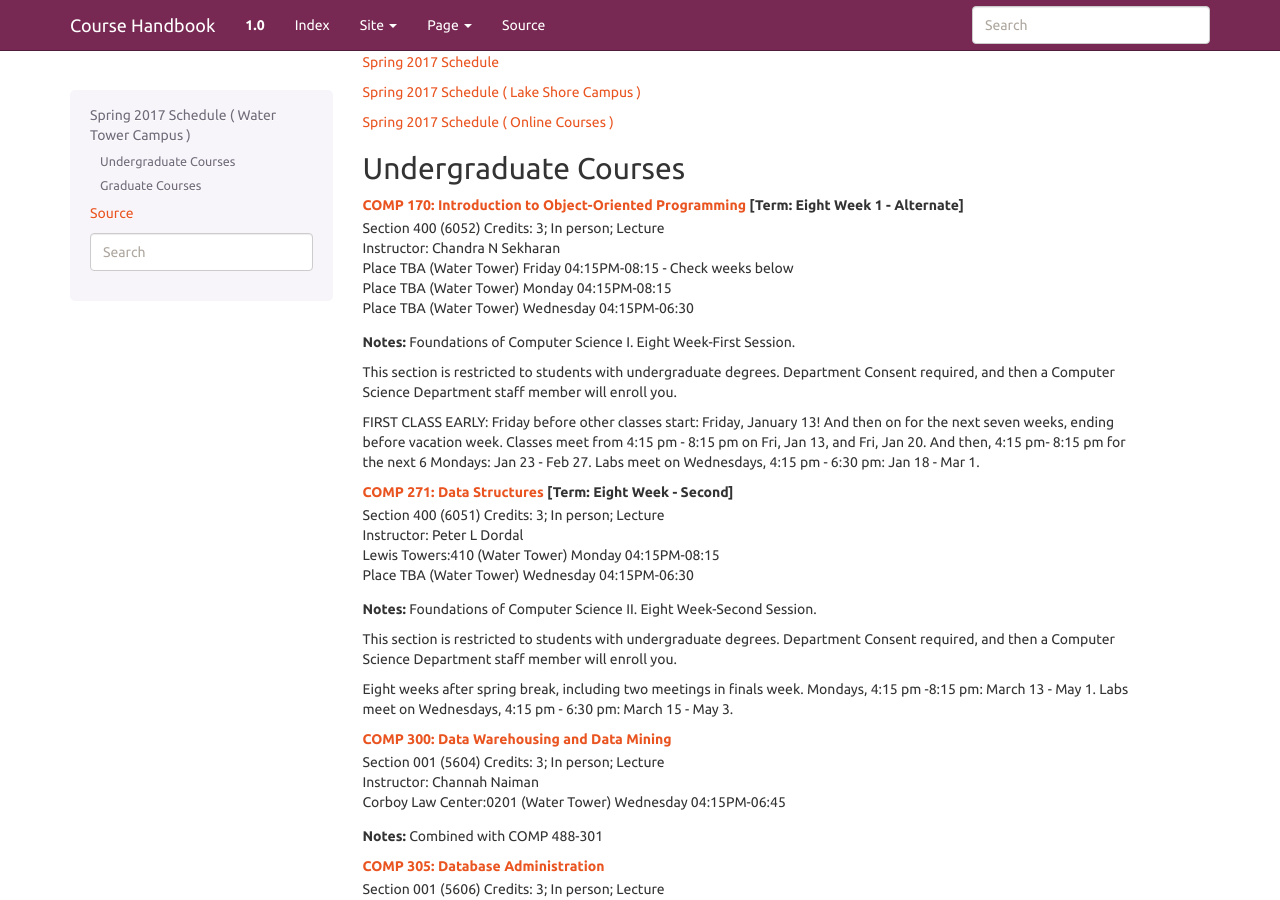
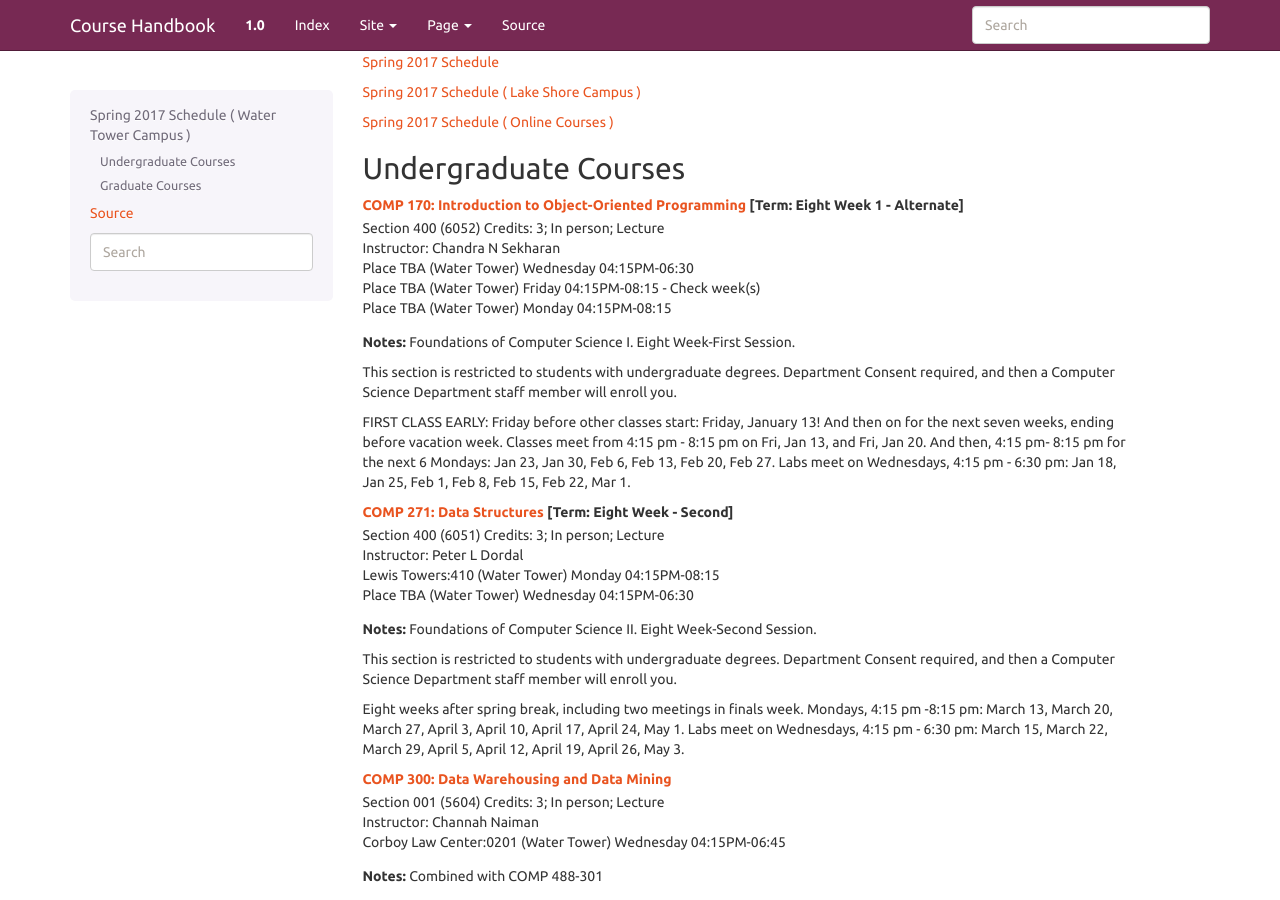
Before and after one commit to kyang5/coursedescriptions, a Sphinx documentation site: the page built from source/waterTowerSpring.rst, in a window 1280 px wide and 900 px high, scrolled down 427 px. Built offline with Sphinx 7.4.7, drawn with Linux system fonts in a browser that asks for light colours.

Commit message:
removing duplicate placeTime enteries

```diff
--- a/source/waterTowerSpring.rst
+++ b/source/waterTowerSpring.rst
@@ -43,9 +43,9 @@
 :doc:`comp170` [Term: Eight Week 1 - Alternate]
     | Section 400 (6052) Credits: 3; In person; Lecture
     | Instructor: Chandra N Sekharan
-    | Place TBA (Water Tower) Friday 04:15PM-08:15 - Check weeks below
+    | Place TBA (Water Tower) Wednesday 04:15PM-06:30
+    | Place TBA (Water Tower) Friday 04:15PM-08:15 - Check week(s)
     | Place TBA (Water Tower) Monday 04:15PM-08:15
-    | Place TBA (Water Tower) Wednesday 04:15PM-06:30
 
     **Notes:**
     Foundations of Computer Science I.  Eight Week-First Session.
@@ -58,7 +58,8 @@
 
 
     FIRST CLASS EARLY:  Friday before other classes start:  Friday, January 13!  And then on for the next seven weeks, ending before vacation week.  Classes
-    meet from 4:15 pm - 8:15 pm on Fri, Jan 13, and Fri, Jan 20.  And then, 4:15 pm- 8:15 pm for the next 6 Mondays:  Jan 23 - Feb 27.  Labs meet on Wednesdays, 4:15 pm - 6:30 pm:  Jan 18 - Mar 1.
+    meet from 4:15 pm - 8:15 pm on Fri, Jan 13, and Fri, Jan 20.  And then, 4:15 pm- 8:15 pm for the next 6 Mondays:  Jan 23, Jan 30, Feb 6, Feb 13, Feb 20, Feb
+    27.  Labs meet on Wednesdays, 4:15 pm - 6:30 pm:  Jan 18, Jan 25, Feb 1, Feb 8, Feb 15, Feb 22, Mar 1.
 
 
 :doc:`comp271` [Term: Eight Week - Second]
@@ -77,8 +78,8 @@
 
 
 
-    Eight weeks after spring break, including two meetings in finals week.  Mondays, 4:15 pm -8:15 pm:  March 13 - May 1.  Labs meet on Wednesdays, 4:15 pm - 6:30 pm:  March 15 - May 3.
-
+    Eight weeks after spring break, including two meetings in finals week.  Mondays, 4:15 pm -8:15 pm:  March 13, March 20, March 27, April 3, April 10, April
+    17, April 24, May 1.  Labs meet on Wednesdays, 4:15 pm - 6:30 pm:  March 15, March 22, March 29, April 5, April 12, April 19, April 26, May 3.
 
 
 :doc:`comp300`
```
Also changed, not shown: csv2sched_spring.py (+24 -1 lines), source/spring.rst (+6 -4 lines).
